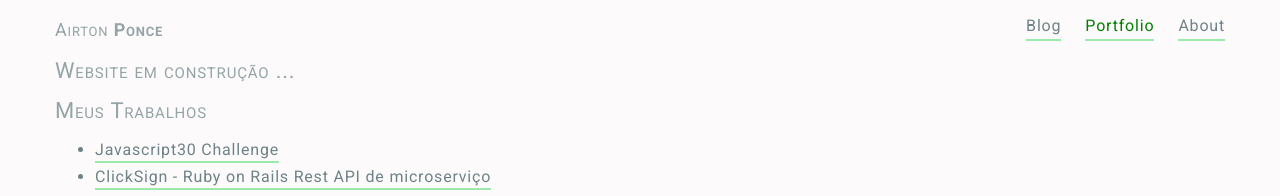
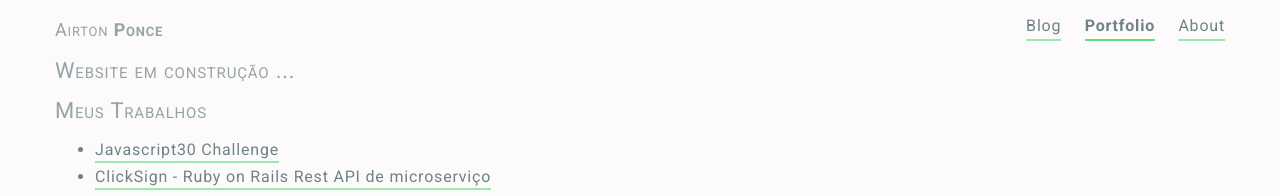
Before and after one commit to APonce911/jekyll-mywebsite, a Jekyll site: the page built from portfolio.html, in a window 1280 px wide. Shown: the top 196 px of the page. Built offline with Jekyll 4.4.1, drawn with Linux system fonts in a browser that asks for light colours; nearby versions of some CDN libraries.

Commit message:
bold for navbar links

```diff
--- a/_sass/main.scss
+++ b/_sass/main.scss
@@ -1,5 +1,6 @@
 .current {
-  color: green;
+  font-weight:bold;
+  box-shadow: inset 0px -2px $green;
 }
 body {
   left:0;
```
